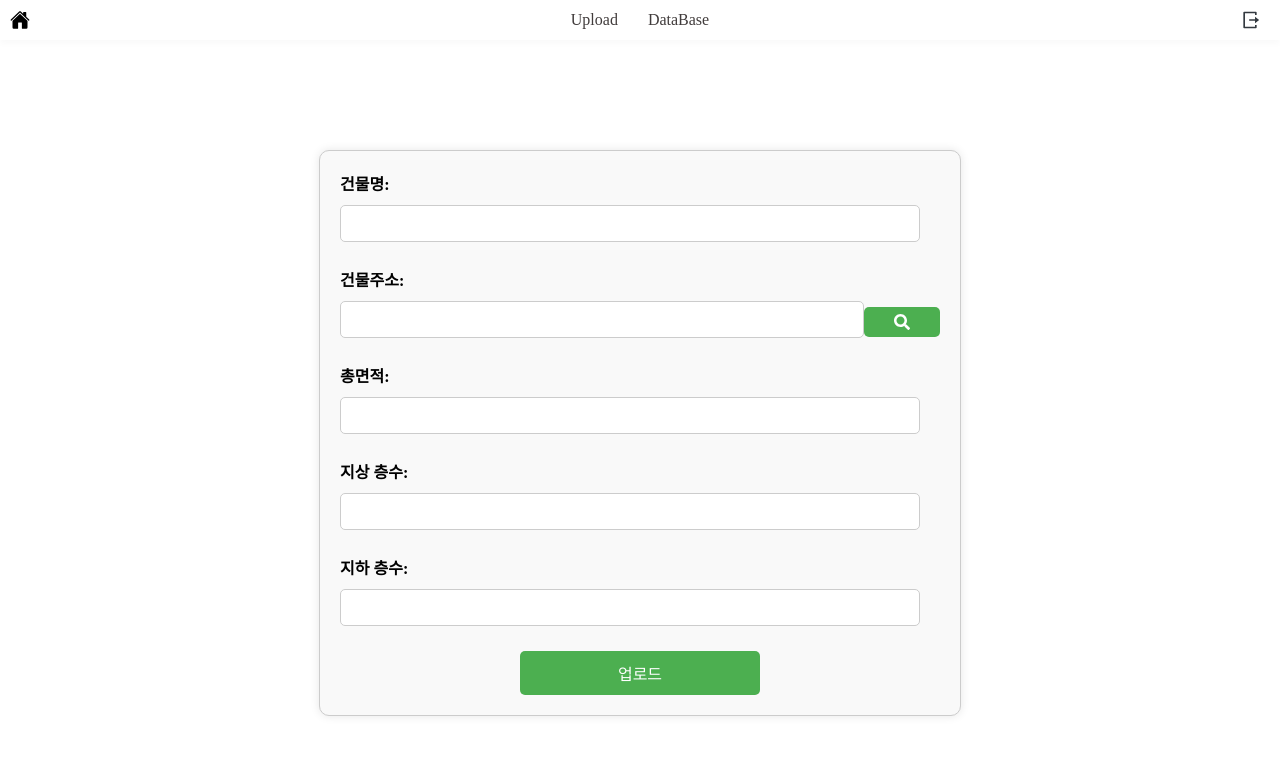
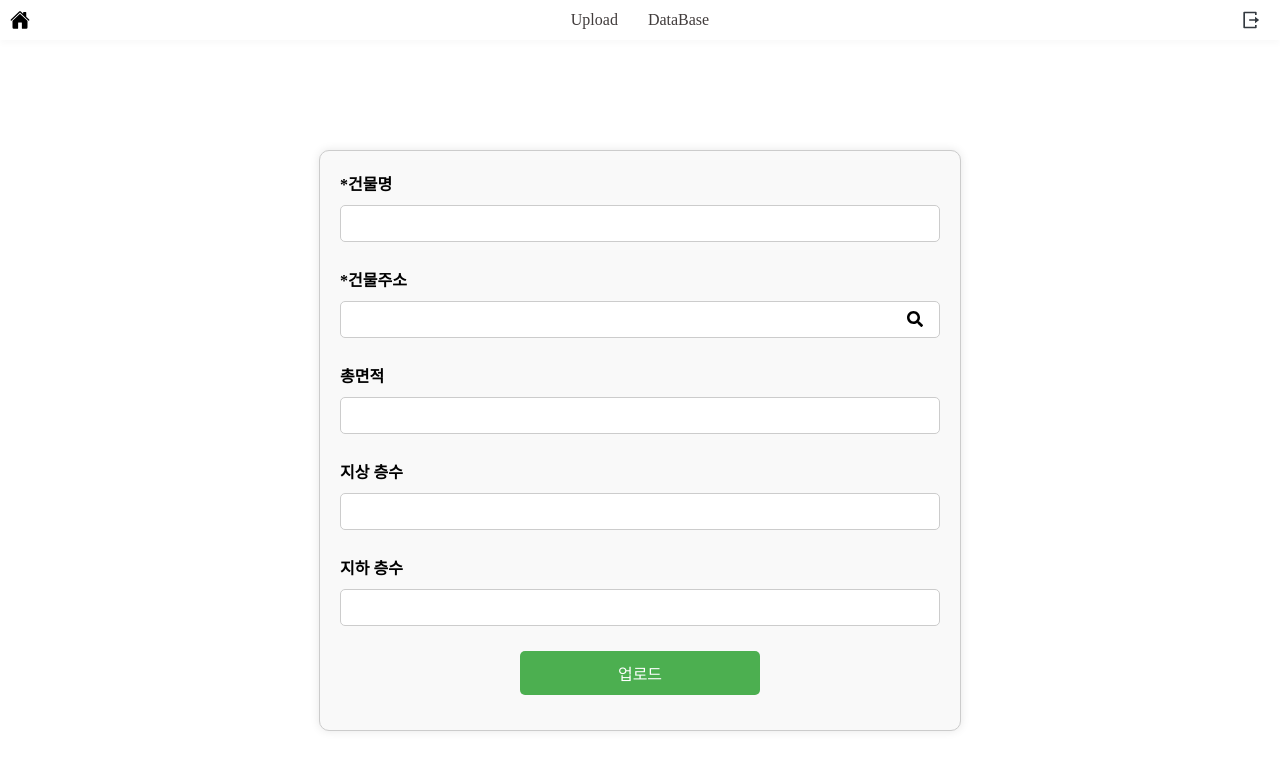
Before and after one commit to SKKUsanhak/frontend, a React (Create React App) app: page /buildings/upload in a window 1280 px wide. Shown: the top 770 px of the page. Built offline with nearby package versions, Linux system fonts and the light colour scheme; a web font is replaced by a local one.

Commit message:
Upload Css fix

```diff
--- a/src/component/BuildingUpload/BuildingUpload.css
+++ b/src/component/BuildingUpload/BuildingUpload.css
@@ -32,7 +32,7 @@ body {
 
 .form-container input[type="text"],
 .form-container input[type="number"] {
-    width: calc(100% - 20px);
+    width: 100%;
     padding: 10px;
     margin: 5px 0 10px 0;
     border: 1px solid #ccc;
@@ -42,39 +42,43 @@ body {
 
 .address-search .address-input-container {
     display: flex;
-    align-items: center;
+    position: relative; /* 추가: 버튼을 input 안에 넣기 위해 필요합니다 */
+    margin-bottom: 15px; /* input과 간격을 맞추기 위해 추가 */
 }
 
 .address-search input {
-    flex: 9;
+    flex: 1; /* 너비를 flex: 1로 설정하여 버튼과 함께 조정되도록 합니다 */
     padding: 10px;
+    padding-right: 50px; /* 추가: 버튼 공간 확보를 위해 padding 추가 */
+    margin: 5px 0 10px 0; /* 다른 input과 간격을 맞추기 위해 추가 */
+    border: 1px solid #ccc; /* 다른 input과 동일하게 설정 */
+    border-radius: 5px; /* 다른 input과 동일하게 설정 */
+    box-sizing: border-box; /* 다른 input과 동일하게 설정 */
 }
 
-.search-button {
-    flex: 1;
-    background-color: #4CAF50;
-    color: white;
+.address-input-container .search-button {
+    position: absolute; /* 추가: 버튼을 input 안에 위치시키기 위해 필요합니다 */
+    right: 5px; /* 오른쪽 끝으로 정렬 */
+    top: 50%; /* 세로 가운데 정렬 */
+    transform: translateY(-60%); /* 세로 가운데 정렬을 위해 필요합니다 */
+    background-color: rgba(0, 0, 0, 0);
+    color: black;
     border: none;
     border-radius: 5px;
     cursor: pointer;
     font-size: 16px;
     padding: 10px;
-    margin-left: 5px;
-    display: flex;
-    align-items: center;
-    justify-content: center;
-    width: 40px; /* 검색 버튼의 너비를 줄입니다 */
+    width: 40px; /* 검색 버튼의 너비 */
     height: 30px; /* 입력 칸 높이 설정 */
-    margin-left: 5px;
-    margin-right: 40px;
-    margin-bottom: 4px;
 }
 
-.search-button:hover {
-    background-color: #45a049;
+.address-input-container .search-button:hover {
+    background-color: white;
+    color: #e60d0d;
 }
 
 .form-container button {
+    font-family: "LineFont";
     width: 40%;
     padding: 10px;
     background-color: #4CAF50;
@@ -87,7 +91,7 @@ body {
     display: flex;
     justify-content: center; /* 버튼을 중앙에 정렬 */
     align-items: center;
-    margin: 0 auto; /* 버튼을 컨테이너 내에서 중앙 정렬 */
+    margin: 0 auto 15px auto; /* 버튼을 컨테이너 내에서 중앙 정렬 */
 }
 
 .form-container button:hover {
--- a/src/component/BuildingUpload/BuildingUpload.jsx
+++ b/src/component/BuildingUpload/BuildingUpload.jsx
@@ -58,7 +58,7 @@ const BuildingUpload = () => {
         <div>
             <form className='form-container' onSubmit={handleSubmit}>
                 <div>
-                    <label>건물명:</label>
+                    <label>*건물명</label>
                     <input
                         type="text"
                         name="buildingName"
@@ -67,7 +67,7 @@ const BuildingUpload = () => {
                     />
                 </div>
                 <div className="address-search">
-                    <label>건물주소:</label>
+                    <label>*건물주소</label>
                     <div className="address-input-container">
                         <input
                             type="text"
@@ -82,7 +82,7 @@ const BuildingUpload = () => {
                     </div>
                 </div>
                 <div>
-                    <label>총면적:</label>
+                    <label>총면적</label>
                     <input
                         type="text"
                         name="totalArea"
@@ -91,7 +91,7 @@ const BuildingUpload = () => {
                     />
                 </div>
                 <div>
-                    <label>지상 층수:</label>
+                    <label>지상 층수</label>
                     <input
                         type="number"
                         name="groundFloors"
@@ -101,7 +101,7 @@ const BuildingUpload = () => {
                     />
                 </div>
                 <div>
-                    <label>지하 층수:</label>
+                    <label>지하 층수</label>
                     <input
                         type="number"
                         name="basementFloors"
```
